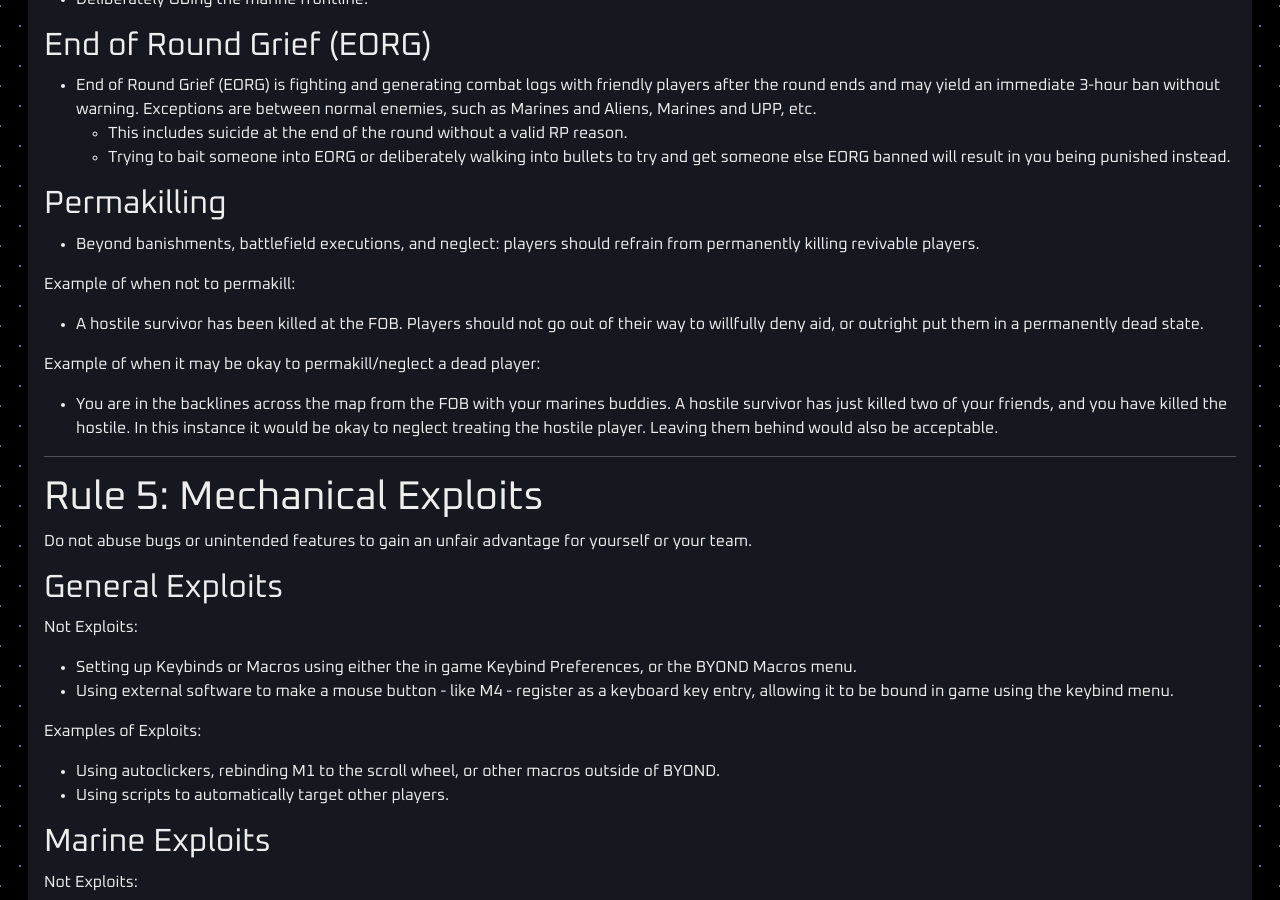
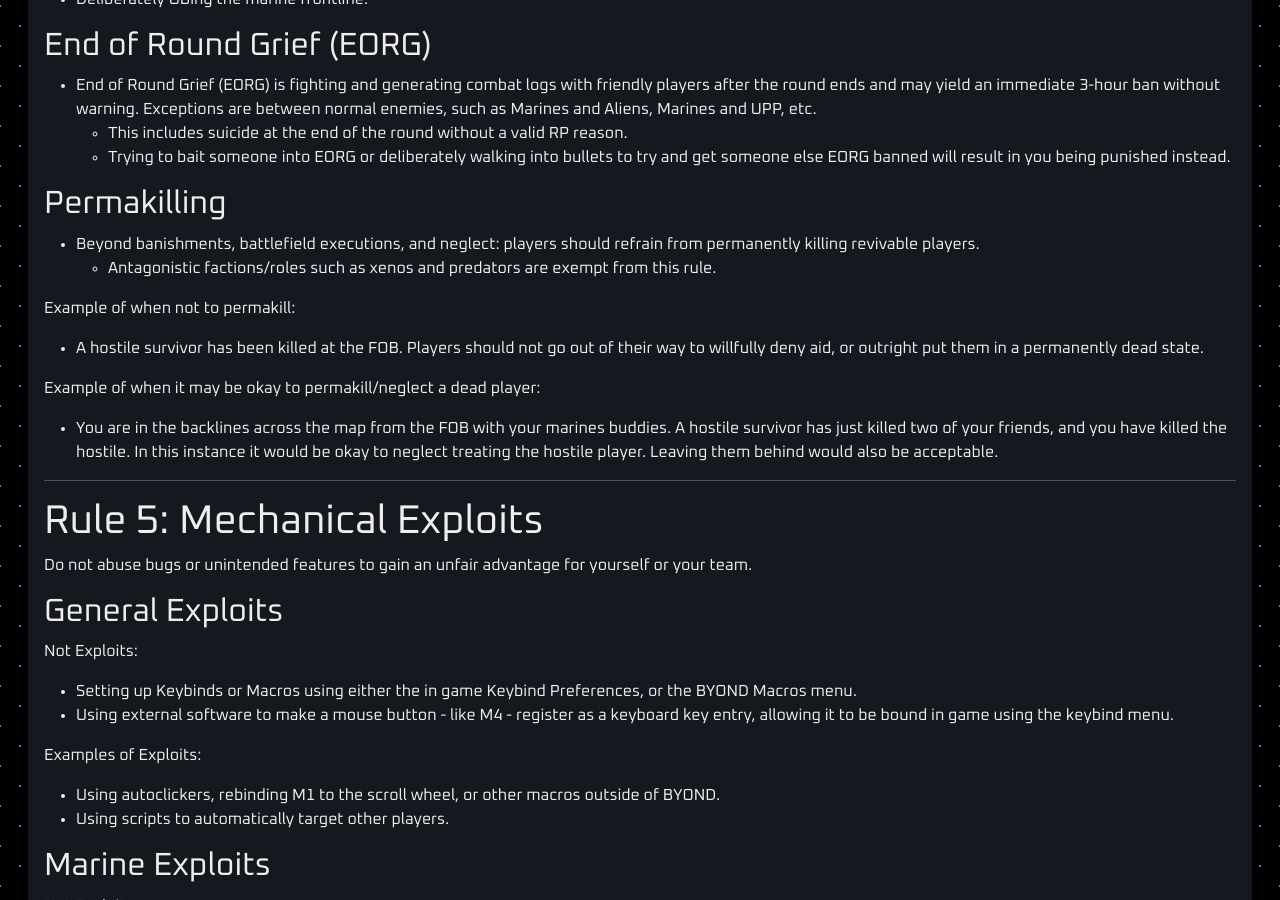
Before and after one commit to cmss13-devs/web, a Jekyll site: the page built from rules.md, in a window 1280 px wide and 900 px high, scrolled down 6394 px. Built offline with Jekyll 4.4.1, drawn with Linux system fonts in a browser that asks for light colours.

Commit message:
Update rules.md

```diff
--- a/rules.md
+++ b/rules.md
@@ -247,6 +247,7 @@ Griefing is the intent of one player wanting to cause grief or annoyance to othe
 ## Permakilling
 
 - Beyond banishments, battlefield executions, and neglect: players should refrain from permanently killing revivable players.
+    - Antagonistic factions/roles such as xenos and predators are exempt from this rule.
 
 Example of when not to permakill:
 - A hostile survivor has been killed at the FOB. Players should not go out of their way to willfully deny aid, or outright put them in a permanently dead state.
```
